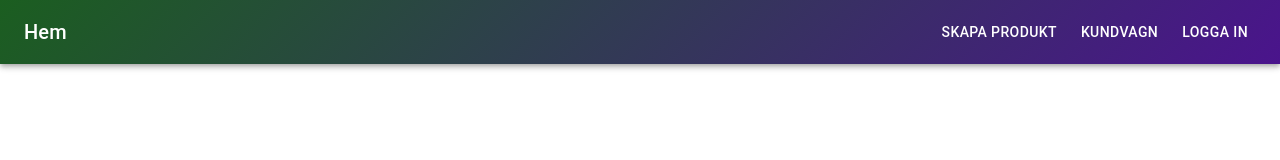
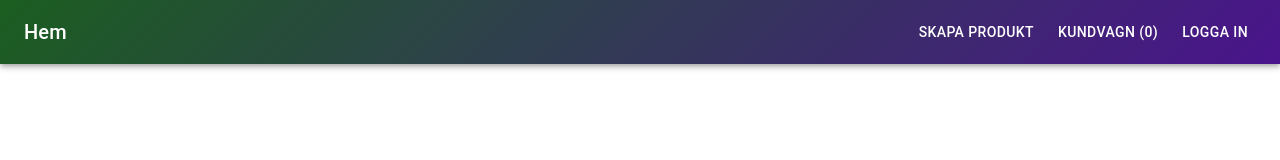
Before and after one commit to PrinsessanIsabelle/GIK2XK-Grupp30-Projekt-Webbutik, a React (Vite) app in the folder client/: page /Login in a window 1280 px wide. Shown: the top 160 px of the page. Built offline with nearby package versions, Linux system fonts and the light colour scheme.

Commit message:
Nästan löst kundvagn

```diff
--- a/client/src/App.jsx
+++ b/client/src/App.jsx
@@ -14,17 +14,17 @@ function App() {
 
   const handleLogout = async () => {
       try {
-          await logoutUser();  // tells the server to destroy the session
+          await logoutUser();
       } catch (err) {
           console.error('Utloggning misslyckades:', err);
       } finally {
-          logout();  // always clear the local state even if server call fails
+          logout();
       }
   };
 
   return (
         <>
-            {!isHome && <Navbar />}  {/* ✅ only show on non-home pages */}
+            {!isHome && <Navbar />}  {}
             <Outlet />
         </>
     );
--- a/client/src/components/Navbar.jsx
+++ b/client/src/components/Navbar.jsx
@@ -2,9 +2,11 @@ import { AppBar, Toolbar, Typography, Button, Box } from '@mui/material';
 import { Link } from 'react-router-dom';
 import { useAuth } from '../context/AuthContext';
 import { logoutUser } from '../services/authService';
+import { useCart } from '../context/CartContext';
 
 function Navbar() {
     const { user, logout } = useAuth();
+    const { cart } = useCart(); // ✅ destructure cart
 
     const handleLogout = async () => {
         try {
@@ -23,16 +25,28 @@ function Navbar() {
                     <Link to="/" style={{ color: 'white', textDecoration: 'none' }}>Hem</Link>
                 </Typography>
                 <Box sx={{ display: 'flex', gap: 1 }}>
-                    <Button component={Link} to="/products/new" sx={{ color: 'white' }}>Skapa produkt</Button>
-                    <Button component={Link} to="/Cart" sx={{ color: 'white' }}>Kundvagn</Button>
+                    <Button component={Link} to="/products/new" sx={{ color: 'white' }}>
+                        Skapa produkt
+                    </Button>
+                    <Button component={Link} to="/Cart" sx={{ color: 'white' }}>
+                        Kundvagn ({cart?.totalAmount || 0}) {}
+                    </Button>
                     {user ? (
                         <>
-                            <Typography sx={{ color: 'white', alignSelf: 'center' }}>Hej, {user.username}!</Typography>
-                            <Button component={Link} to="/AccountSettings" sx={{ color: 'white' }}>Konto</Button>
-                            <Button onClick={handleLogout} sx={{ color: 'white' }}>Logga ut</Button>
+                            <Typography sx={{ color: 'white', alignSelf: 'center' }}>
+                                Hej, {user.username}!
+                            </Typography>
+                            <Button component={Link} to="/AccountSettings" sx={{ color: 'white' }}>
+                                Konto
+                            </Button>
+                            <Button onClick={handleLogout} sx={{ color: 'white' }}>
+                                Logga ut
+                            </Button>
                         </>
                     ) : (
-                        <Button component={Link} to="/Login" sx={{ color: 'white' }}>Logga in</Button>
+                        <Button component={Link} to="/Login" sx={{ color: 'white' }}>
+                            Logga in
+                        </Button>
                     )}
                 </Box>
             </Toolbar>
```
